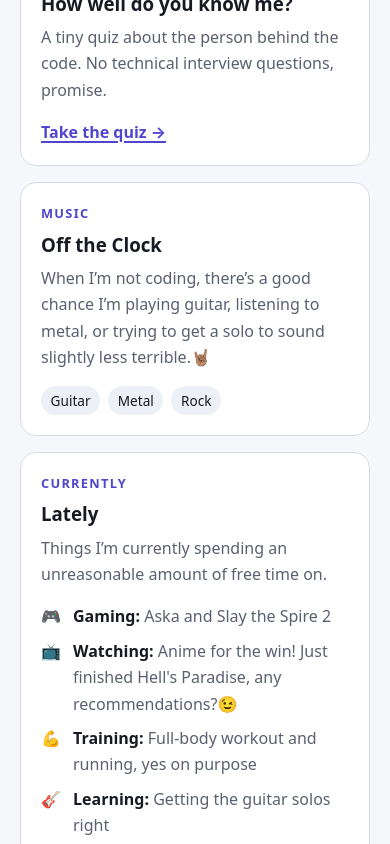
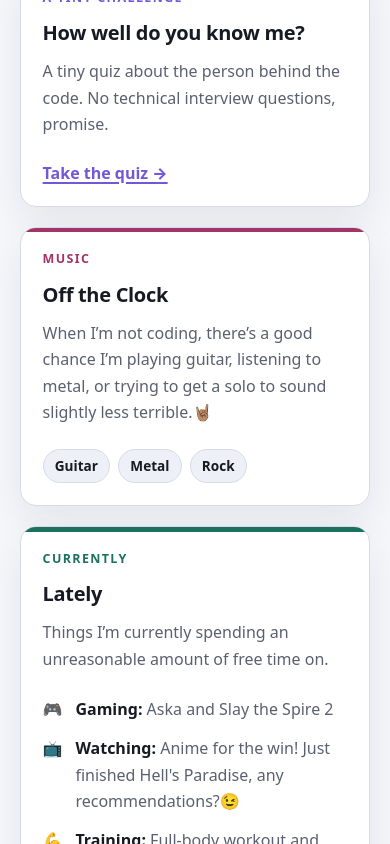
Before and after one commit to Noam-Musba/Noams-Page, a React (Vite) app: page / in a window 390 px wide. Shown: the part 5040-5884 px from the top of the page. Built offline with nearby package versions, Linux system fonts and the light colour scheme.

Commit message:
style(SideQuests): the responsive Side Quests card grid (#16)

```diff
--- a/src/components/SideQuests.module.css
+++ b/src/components/SideQuests.module.css
@@ -1,6 +1,6 @@
 .introduction {
   max-width: var(--text-width);
-  margin-bottom: 2rem;
+  margin-bottom: clamp(2rem, 5vw, 3rem);
 }
 
 .heading {
@@ -12,11 +12,11 @@
 
 .kicker {
   display: block;
-  margin-bottom: 0.5rem;
-  color: var(--color-accent);
-  font-size: 0.8rem;
-  font-weight: 700;
-  letter-spacing: 0.1em;
+  margin-bottom: 0.75rem;
+  color: var(--card-accent, var(--color-accent));
+  font-size: 0.78rem;
+  font-weight: 800;
+  letter-spacing: 0.11em;
   text-transform: uppercase;
 }
 
@@ -24,48 +24,93 @@
   margin: 0;
 }
 
+.introductionText {
+  font-size: clamp(1rem, 2.5vw, 1.15rem);
+}
+
 .grid {
   display: grid;
-  gap: 1rem;
+  gap: 1.25rem;
 }
 
 .card {
-  padding: 1.25rem;
+  position: relative;
+  display: flex;
+  flex-direction: column;
+  padding: clamp(1.35rem, 4vw, 2rem);
+  overflow: hidden;
   background-color: var(--color-surface);
   border: 1px solid var(--color-border);
   border-radius: var(--radius-medium);
+  box-shadow: var(--shadow-card);
+}
+
+.card::before {
+  position: absolute;
+  inset: 0 0 auto;
+  height: 0.3rem;
+  background-color: var(--card-accent);
+  content: "";
+}
+
+.archiveCard {
+  --card-accent: light-dark(#b84f27, #f5a27f);
+}
+
+.quizCard {
+  --card-accent: light-dark(#7257d8, #b7a6ff);
+}
+
+.musicCard {
+  --card-accent: light-dark(#a23466, #f08db7);
+}
+
+.latelyCard {
+  --card-accent: light-dark(#1b715e, #72cdb7);
 }
 
 .cardHeading {
-  margin: 0 0 0.5rem;
+  margin: 0 0 0.75rem;
+  font-size: clamp(1.25rem, 3vw, 1.55rem);
+  letter-spacing: -0.015em;
 }
 
 .cardAction {
-  display: inline-block;
-  margin-top: 1rem;
-  font-weight: 700;
+  align-self: flex-start;
+  margin-top: auto;
+  padding-top: 1.5rem;
+  color: var(--card-accent);
+  font-weight: 800;
+  line-height: 1.4;
+}
+
+.cardAction:hover {
+  color: var(--color-text);
 }
 
 .chips {
   display: flex;
   flex-wrap: wrap;
   gap: 0.5rem;
-  margin: 1rem 0 0;
-  padding: 0;
+  margin: auto 0 0;
+  padding: 1.5rem 0 0;
   list-style: none;
 }
 
 .chip {
-  padding: 0.2rem 0.6rem;
+  padding: 0.3rem 0.7rem;
+  color: var(--color-text);
   background-color: var(--color-surface-muted);
+  border: 1px solid var(--color-border);
   border-radius: 999px;
   font-size: 0.85rem;
+  font-weight: 700;
 }
 
 .latelyList {
   display: grid;
-  gap: 0.5rem;
-  margin: 1rem 0 0;
+  gap: 0.8rem;
+  margin: 1.5rem 0 0;
   padding: 0;
   color: var(--color-text-muted);
   list-style: none;
@@ -74,10 +119,16 @@
 .latelyItem {
   display: grid;
   grid-template-columns: 1.5rem minmax(0, 1fr);
-  gap: 0.5rem;
+  gap: 0.55rem;
 }
 
 .updateLabel {
   color: var(--color-text);
   font-weight: 700;
 }
+
+@media (min-width: 48rem) {
+  .grid {
+    grid-template-columns: repeat(2, minmax(0, 1fr));
+  }
+}
--- a/src/components/SideQuests.tsx
+++ b/src/components/SideQuests.tsx
@@ -1,5 +1,6 @@
 import { sideQuestItems } from "../data/portfolio";
 import type { SideQuestItem } from "../data/portfolio";
+import type { SideQuestTone } from "../data/portfolio";
 import sectionStyles from "../styles/Section.module.css";
 import styles from "./SideQuests.module.css";
 
@@ -15,7 +16,7 @@ function SideQuests() {
         <h2 className={styles.heading} id="side-quests-heading">
           Side Quests
         </h2>
-        <p className={styles.description}>
+        <p className={[styles.description, styles.introductionText].join(" ")}>
           Software engineering is the main quest. Here’s what’s happening in the
           background.😎
         </p>
@@ -35,10 +36,10 @@ type SideQuestCardProps = {
 };
 
 function SideQuestCard({ sideQuest }: SideQuestCardProps) {
-  const { action, chips, description, label, title, updates } = sideQuest;
+  const { action, chips, description, label, title, tone, updates } = sideQuest;
 
   return (
-    <article className={styles.card}>
+    <article className={[styles.card, cardToneClasses[tone]].join(" ")}>
       <span className={styles.kicker}>{label}</span>
       <h3 className={styles.cardHeading}>{title}</h3>
       <p className={styles.description}>{description}</p>
@@ -73,4 +74,11 @@ function SideQuestCard({ sideQuest }: SideQuestCardProps) {
   );
 }
 
+const cardToneClasses = {
+  archive: styles.archiveCard,
+  quiz: styles.quizCard,
+  music: styles.musicCard,
+  lately: styles.latelyCard,
+} satisfies Record<SideQuestTone, string | undefined>;
+
 export default SideQuests;
--- a/src/data/portfolio.ts
+++ b/src/data/portfolio.ts
@@ -40,10 +40,13 @@ type SideQuestChips = {
   items: readonly string[];
 };
 
+export type SideQuestTone = "archive" | "quiz" | "music" | "lately";
+
 export type SideQuestItem = {
   label: string;
   title: string;
   description: string;
+  tone: SideQuestTone;
   action?: SideQuestAction;
   chips?: SideQuestChips;
   updates?: readonly LatelyItem[];
@@ -172,6 +175,7 @@ export const sideQuestItems = [
   {
     label: "Archive",
     title: "The Original Site",
+    tone: "archive",
     description:
       "Before the refactor, this was the portfolio I built while learning frontend development. It’s rough, playful, and a pretty good snapshot of where I started.",
     action: {
@@ -182,6 +186,7 @@ export const sideQuestItems = [
   {
     label: "A tiny challenge",
     title: "How well do you know me?",
+    tone: "quiz",
     description:
       "A tiny quiz about the person behind the code. No technical interview questions, promise.",
     action: {
@@ -192,6 +197,7 @@ export const sideQuestItems = [
   {
     label: "Music",
     title: "Off the Clock",
+    tone: "music",
     description:
       "When I’m not coding, there’s a good chance I’m playing guitar, listening to metal, or trying to get a solo to sound slightly less terrible.🤘🏽",
     chips: {
@@ -202,6 +208,7 @@ export const sideQuestItems = [
   {
     label: "Currently",
     title: "Lately",
+    tone: "lately",
     description:
       "Things I’m currently spending an unreasonable amount of free time on.",
     updates: latelyItems,
```
